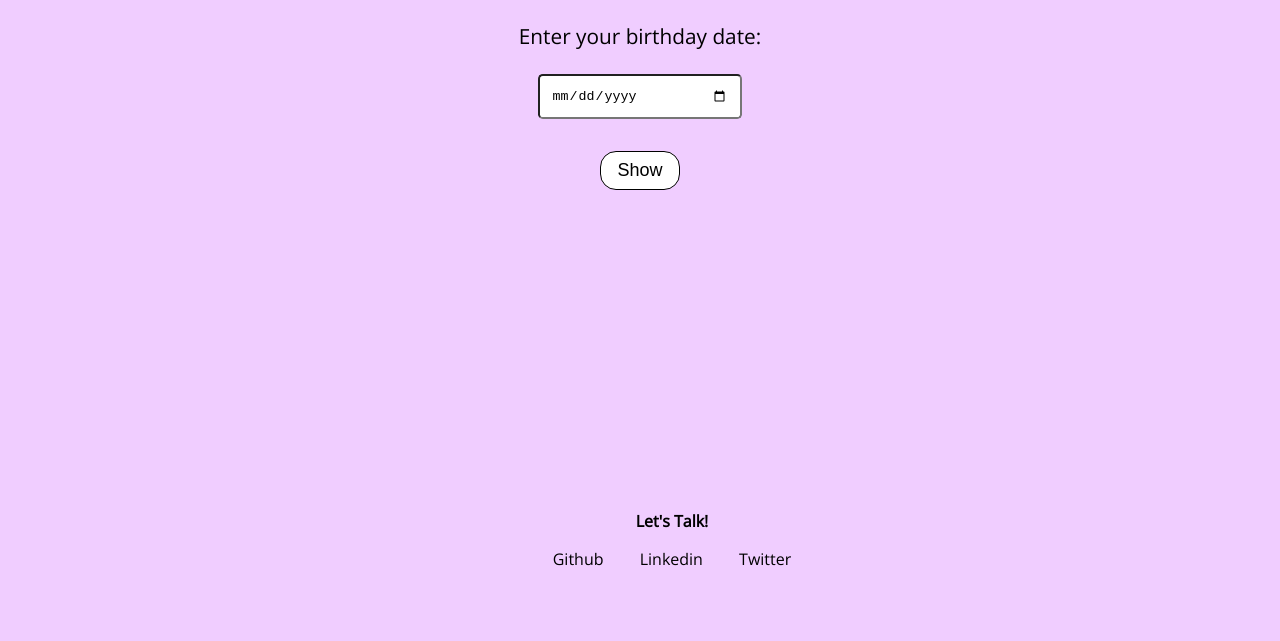
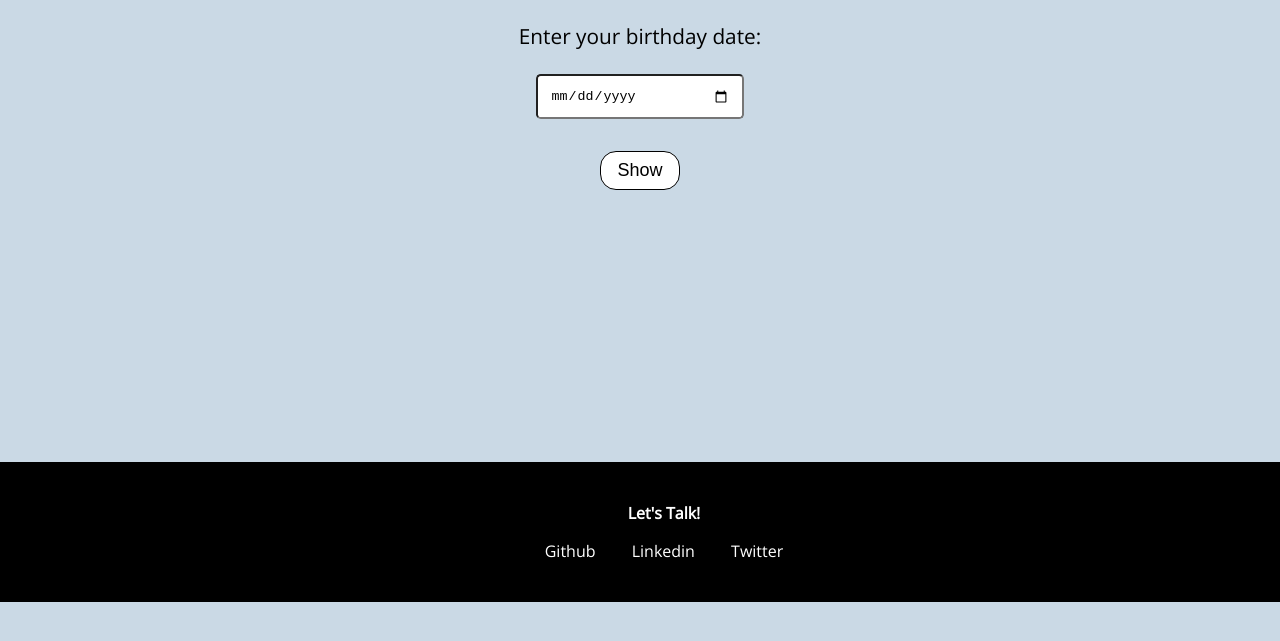
Before and after one commit to thesudhanshupanda/thePalindromeBirthdayApp, a plain HTML site: page index.html in a window 1280 px wide. Shown: the part 121-762 px from the top of the page. Drawn offline with nearby package versions, Linux system fonts and the light colour scheme.

Commit message:
Update style.css

```diff
--- a/style.css
+++ b/style.css
@@ -3,7 +3,7 @@
 :root {
 
     --primary-color: #D7E9F7;
-    --bgcolor : #f0cdff;
+    --bgcolor : #cad9e5;
 }
 
 
@@ -11,6 +11,7 @@ body {
     font-family: 'Open Sans', sans-serif;
     background-color: var(--bgcolor);
     color: var(--dark-color);
+    margin: auto;
 }
 
 .container {
@@ -60,16 +61,12 @@ input {
 footer {
     width: 100%;
     text-align: center;
-    padding: 2rem;
+    padding: 1.5rem;
+    color: white;
     margin-top: 16rem;
+    background-color: black;
 }
 
-.footer .heading{
-    /* text-align: center; */
-    color: black;
-   padding: 5rem;
-
-}
 .footer-list{
     display:inline;
     list-style: none;
@@ -80,7 +77,7 @@ footer {
 }
 .link{
     text-decoration: none;
-    color: black;
+    color: white;
 
 }
 
```
